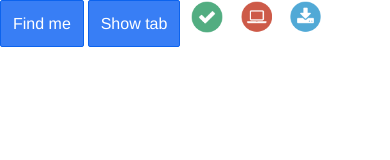
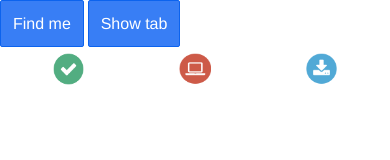
Before and after one commit to WebSoftAgency/IonicGoogleMap, a website: page www/index.html in a window 390 px wide. Drawn offline with Linux system fonts and the light colour scheme; some packages are replaced by stand-ins of ours; files that its build step writes are made by us from their sources.

Commit message:
custom footer

```diff
--- a/www/index.html
+++ b/www/index.html
@@ -107,17 +107,20 @@
             </ion-nav-bar>
             <ion-nav-view></ion-nav-view>
             <ion-footer-bar>
-                <a ui-sref="work" class="button button-icon icon">
-                    <img src="img/1.png" style="height:32px; width=32px;" >
+              <div class="row">
+                <a ui-sref="work" class="col button button-icon icon">
+                    <img src="img/1.png" style="height:32px; width=32px; margin-top:-5px" >
                 </a>
-                <a ui-sref="joining" class="button button-icon icon">
-                    <img src="img/2.png" style="height:32px; width=32px;" >
+                <a ui-sref="joining" class="col button button-icon icon">
+                    <img src="img/2.png" style="height:32px; width=32px; margin-top:-5px" >
                 </a>
-                <a ui-sref="becoming" class="button button-icon icon">
-                    <img src="img/3.png" style="height:32px; width=32px;" >
+                <a ui-sref="becoming" class="col button button-icon icon">
+                    <img src="img/3.png" style="height:32px; width=32px; margin-top:-5px" >
                 </a>
                 <a></a>
+              </div>
             </ion-footer-bar>
+
         </ion-view>
 
         <!--<div class="tabs-background-positive" padding="true">
--- a/www/js/app.js
+++ b/www/js/app.js
@@ -26,10 +26,14 @@ angular.module('app', ['ionic'])
       url: "/tab",
       abstract: true,
       templateUrl: "templates/tabs.html"
+
     })
     .state('home', {
       url: "/home",
       templateUrl: "templates/home.html",
+      controller: function(){
+        initialize();
+      }
 
     })
     .state('joining', {
```
